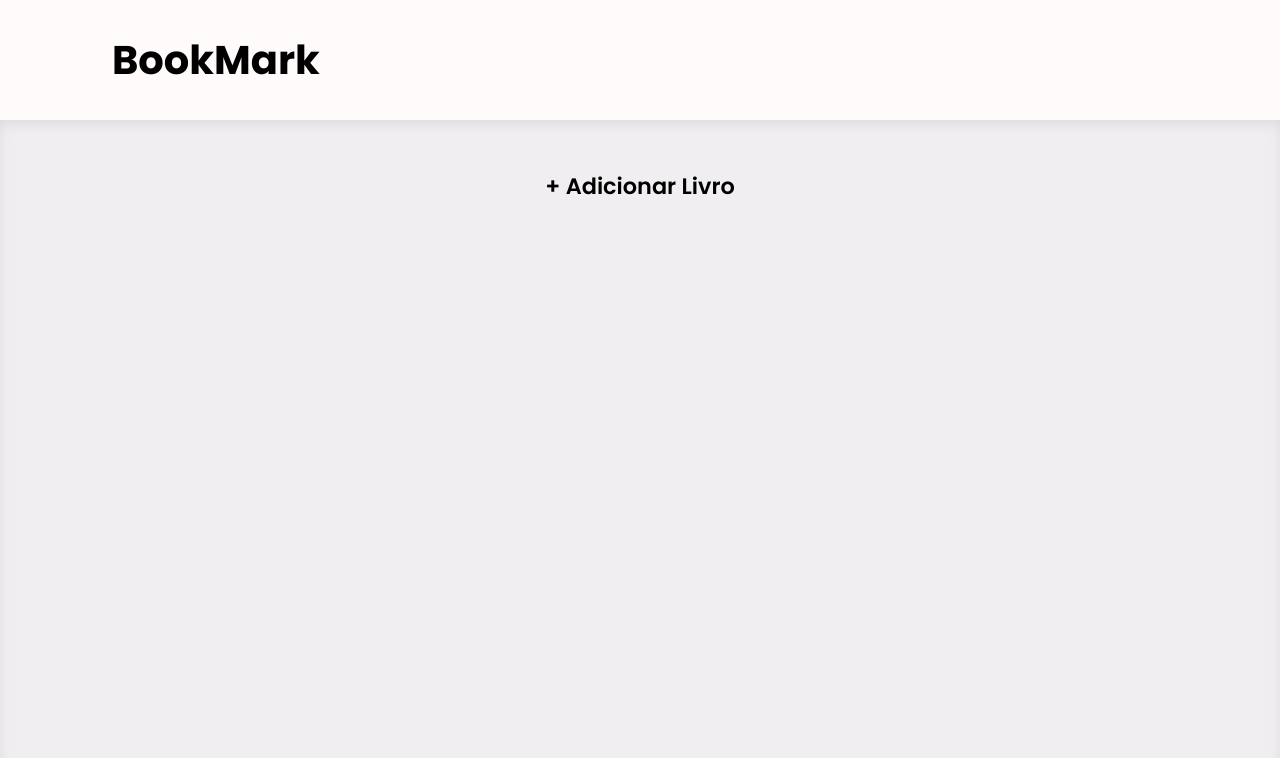
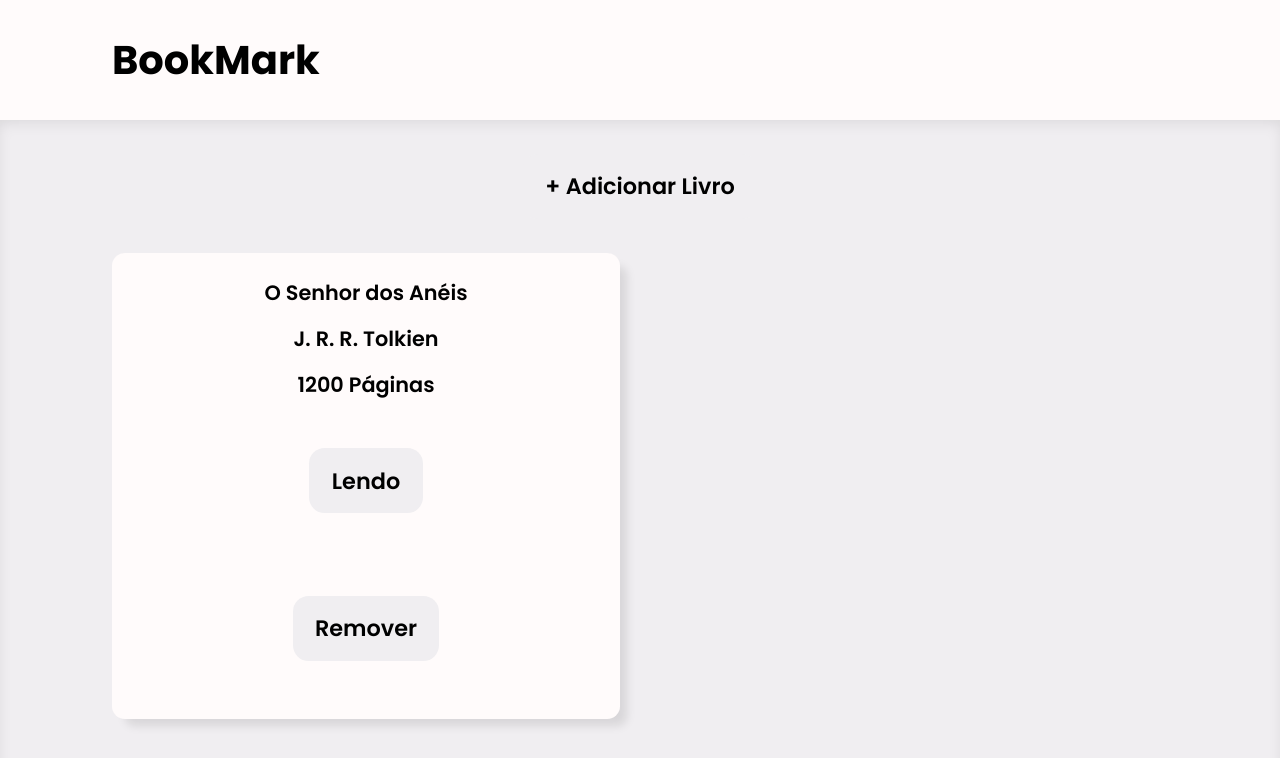
Before and after one commit to felprangel/Biblioteca-v2, a Next.js app: page / in a window 1280 px wide. Shown: the top 758 px of the page. Built offline with nearby package versions, Linux system fonts and the light colour scheme.

Commit message:
adiciona container de cards

```diff
--- a/src/pages/index.jsx
+++ b/src/pages/index.jsx
@@ -2,6 +2,7 @@ import styled from 'styled-components'
 
 import { Botao } from '@/components/Botao'
 import Cabecalho from '@/components/Cabecalho'
+import CardLivro from '@/components/CardLivro'
 
 const PaginaInicial = () => {
   return (
@@ -11,6 +12,9 @@ const PaginaInicial = () => {
         <ContainerBotao>
           <Botao>+ Adicionar Livro</Botao>
         </ContainerBotao>
+        <ContainerCards>
+          <CardLivro titulo="O Senhor dos Anéis" autor="J. R. R. Tolkien" paginas={1200} status="Lendo" />
+        </ContainerCards>
       </Main>
     </Container>
   )
@@ -34,4 +38,11 @@ const ContainerBotao = styled.div`
   align-items: center;
 `
 
+const ContainerCards = styled.div`
+  display: grid;
+  grid-template-columns: repeat(auto-fill, minmax(330px, 1fr));
+  padding: 0em 7em 2em 7em;
+  gap: 40px;
+`
+
 export default PaginaInicial
```
